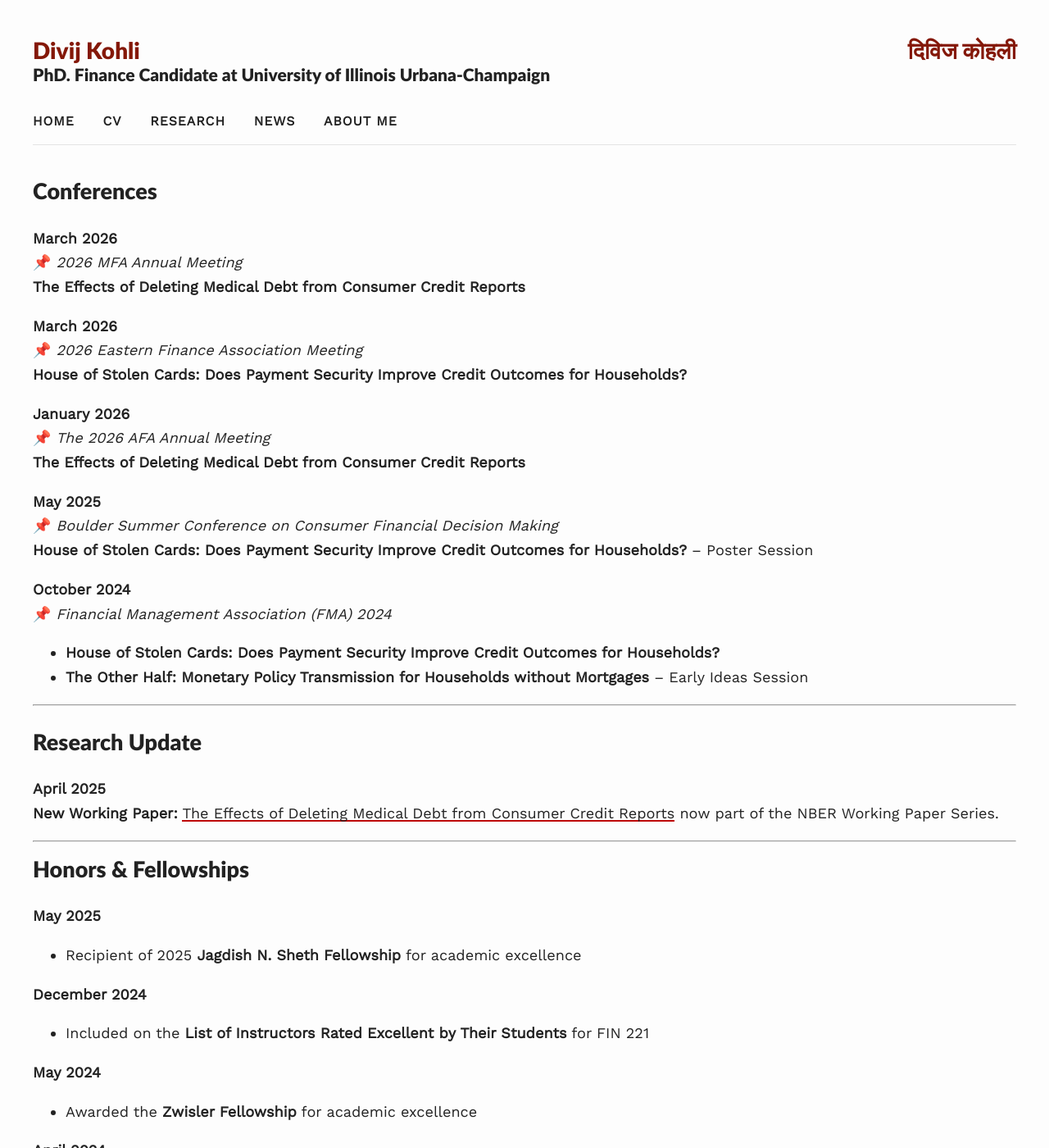
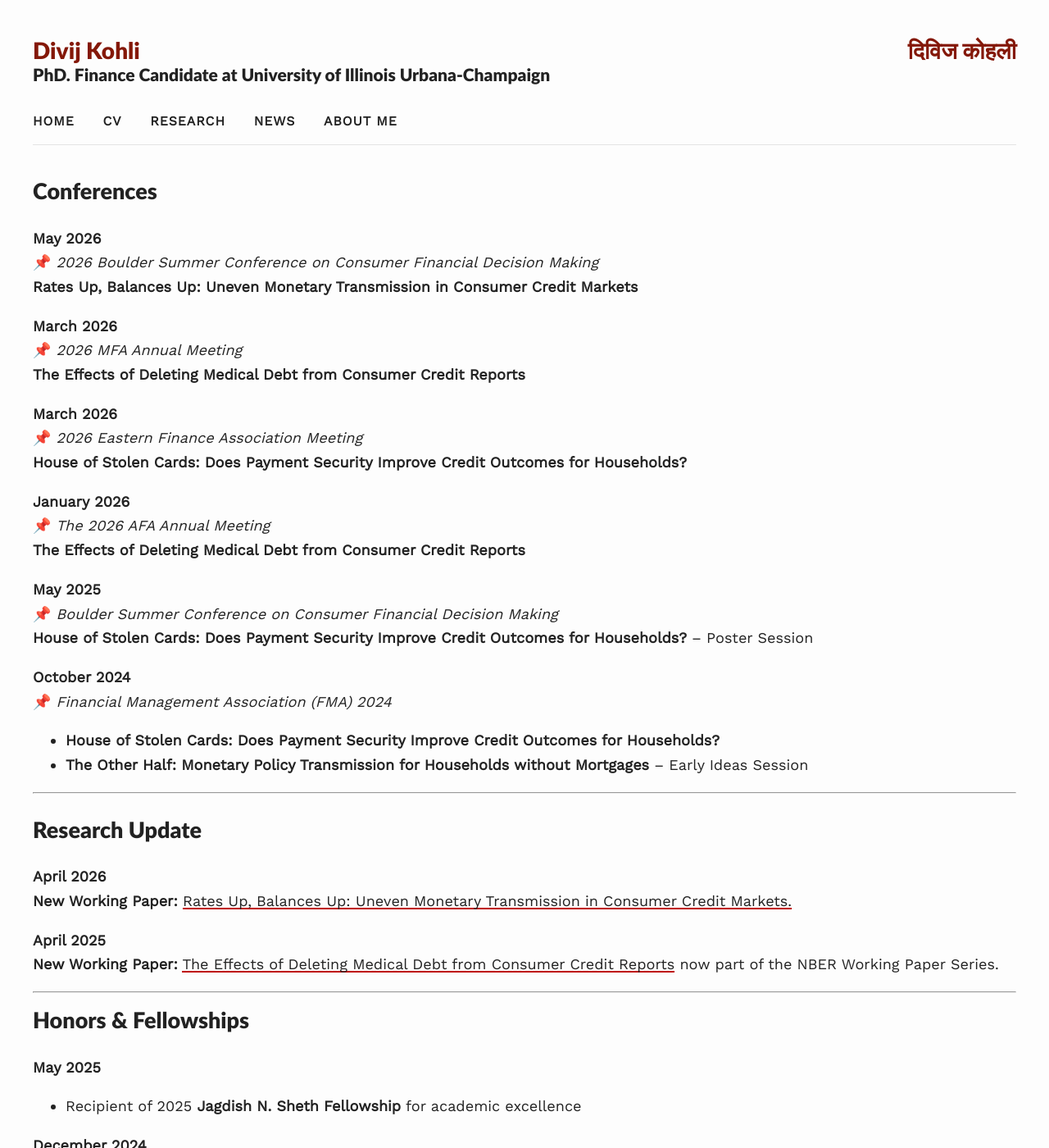
Before and after one commit to divijkohli/divijkohli.github.io, a Jekyll site: the page built from _pages/news.md, in a window 1280 px wide and 1400 px high. Shown: the whole window at 82% size. Built offline with Jekyll 4.4.1, drawn with Linux system fonts in a browser that asks for light colours; nearby versions of some CDN libraries.

Commit message:
Update news.md

```diff
--- a/_pages/news.md
+++ b/_pages/news.md
@@ -7,6 +7,11 @@ permalink: /news/
 
 
 ## Conferences
+
+**May 2026**
+📌 *2026 Boulder Summer Conference on Consumer Financial Decision Making*
+**Rates Up, Balances Up: Uneven Monetary Transmission in Consumer Credit Markets**
+
 **March 2026**
 📌 *2026 MFA Annual Meeting*
 **The Effects of Deleting Medical Debt from Consumer Credit Reports**
@@ -32,6 +37,9 @@ permalink: /news/
 <hr style="line-height: 2px; visibility:hidden;" />
 
 ## Research Update
+**April 2026**
+**New Working Paper:**  <a href="[https://www.nber.org/papers/w33644.pdf](https://papers.ssrn.com/sol3/papers.cfm?abstract_id=6503298)" target="_blank">Rates Up, Balances Up: Uneven Monetary Transmission in Consumer Credit Markets.</a>
+
 **April 2025**
 **New Working Paper:**  <a href="https://www.nber.org/papers/w33644.pdf" target="_blank">The Effects of Deleting Medical Debt from Consumer Credit Reports</a> now part of the NBER Working Paper Series.
 
```
